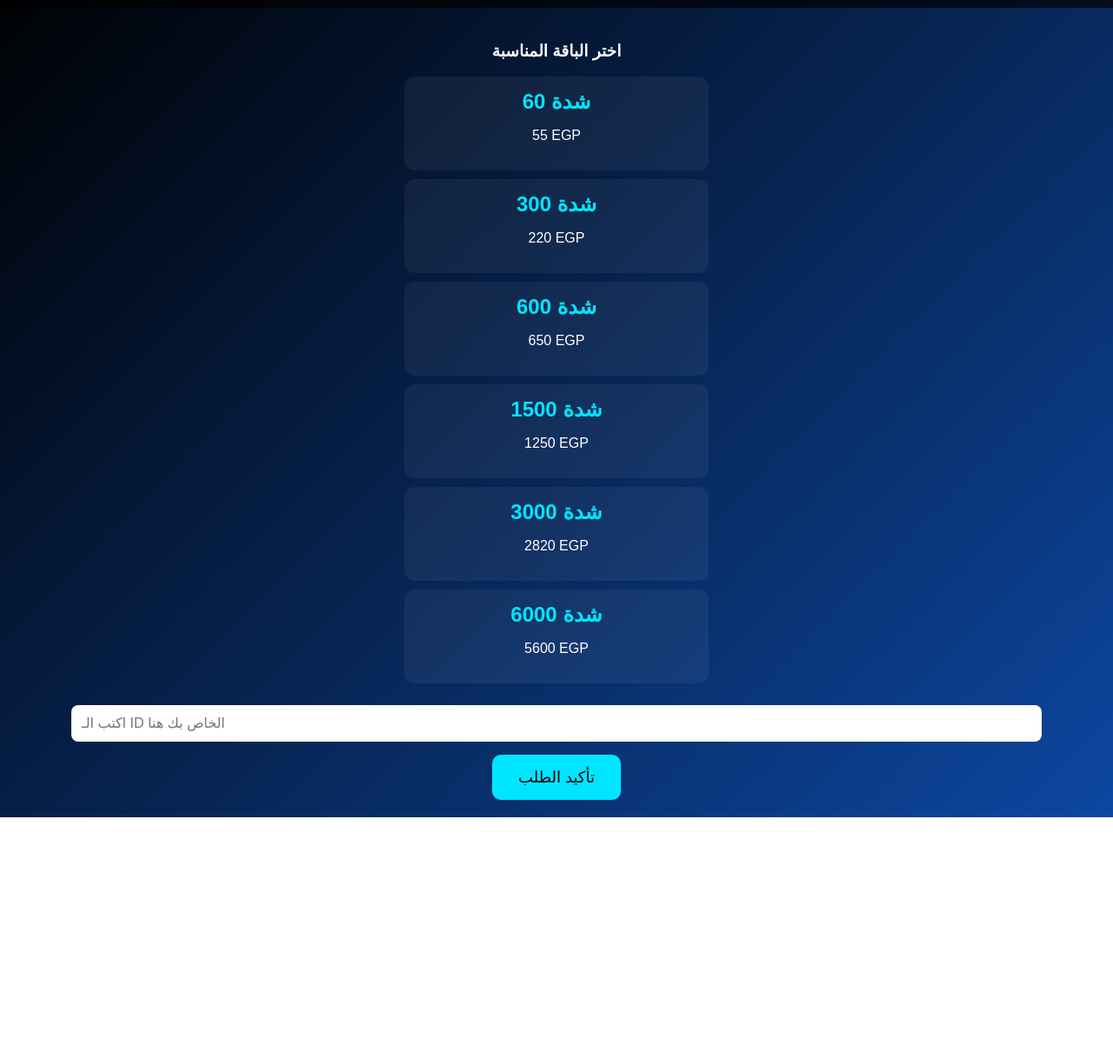
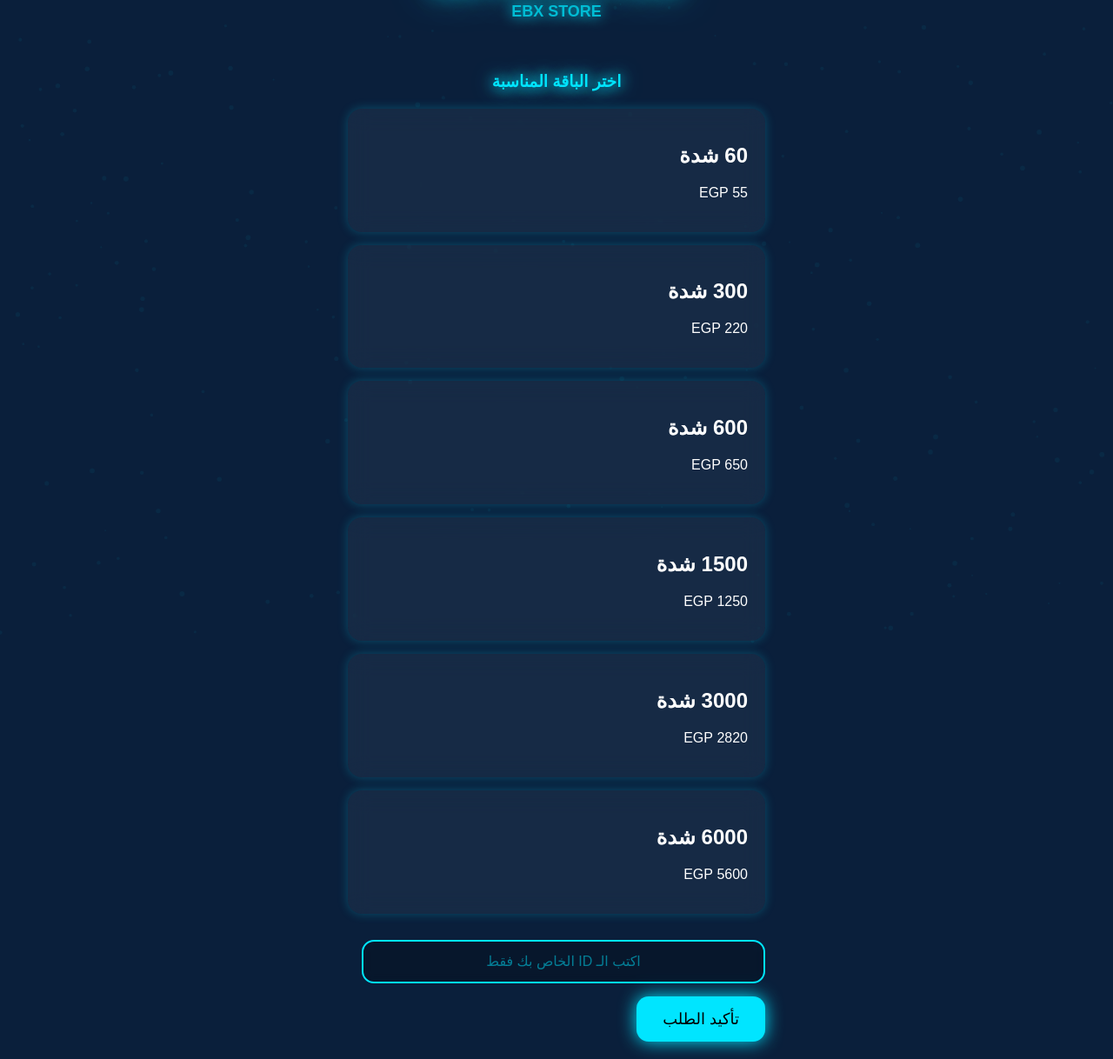
Before and after one commit to eissaabdalmwla7-cpu/ebx-game-store, a plain HTML site: page index.html in a window 1280 px wide. Shown: the part 59-1277 px from the top of the page at 87% size. Before the commit the page ends 999 px from the top, so only its background shows below. Drawn offline with Linux system fonts and the light colour scheme.

Commit message:
Update index.html

```diff
--- a/index.html
+++ b/index.html
@@ -1,140 +1,217 @@
-<html>
+<!doctype html>
+<html lang="ar" dir="rtl">
 <head>
 <meta charset="UTF-8">
 <meta name="viewport" content="width=device-width, initial-scale=1.0">
-  <title>EBX GAME STORE</title>
+<title>EBX GAME STORE - Ultimate PS5 Style</title>
 <style>
-        body {
-            font-family: 'Tajawal', sans-serif;
-            background: linear-gradient(135deg, #000000, #0d47a1);
-            color: white;
-            margin: 0;
-            padding: 0;
-            text-align: center;
+body{margin:0;padding:0;font-family:'Tajawal',sans-serif;color:white;overflow-x:hidden;background:#0a1f3b;}
+canvas#bgCanvas{position:fixed;top:0;left:0;width:100%;height:100%;z-index:-1;}
+header{font-size:32px;font-weight:bold;color:#00e5ff;text-align:center;padding:20px;text-shadow:0 0 25px #00e5ff,0 0 45px #00bcd4;}
+header small{display:block;font-size:18px;color:#00bcd4;text-shadow:0 0 15px #00e5ff;margin-top:5px;}
+.container{max-width:480px;margin:0 auto;padding:20px;}
+h3{color:#00e5ff;text-align:center;margin-bottom:20px;text-shadow:0 0 15px #00e5ff,0 0 25px #00bcd4;}
+.price-card{
+  background: rgba(255,255,255,0.05);
+  backdrop-filter:blur(12px);
+  border-radius:16px;
+  padding:20px;
+  margin:15px auto;
+  cursor:pointer;
+  transition:0.3s;
+  box-shadow:0 0 12px rgba(0,229,255,0.25);
+  position:relative;
+  transform-style: preserve-3d;
+  perspective: 1000px;
+  opacity:0;
+  animation:fadeIn 0.6s forwards;
 }
-        header {
-            background: rgba(0,0,0,0.7);
-            padding: 20px;
-            font-size: 24px;
-            font-weight: bold;
-            color: #00e5ff;
-            letter-spacing: 1px;
+.price-card:hover{
+  transform: scale(1.08) rotateY(5deg) rotateX(5deg);
+  box-shadow:0 0 55px #00e5ff,0 0 70px #00bcd4;
+  background: rgba(0,229,255,0.15);
 }
-        .container {
-            padding: 20px;
+.price-card.selected{
+  outline:2px solid rgba(0,229,255,0.5);
+  box-shadow:0 6px 50px rgba(0,229,255,0.35);
 }
-        .price-card {
-            background: rgba(255,255,255,0.05);
-            border-radius: 12px;
-            padding: 15px;
-            margin: 10px auto;
-            max-width: 320px;
-            cursor: pointer;
-            transition: transform 0.2s;
+.check-badge{
+  position:absolute;
+  left:14px;
+  top:14px;
+  background: rgba(0,229,255,0.15);
+  color:#00e5ff;
+  border-radius:6px;
+  padding:5px 10px;
+  font-size:12px;
+  display:none;
+  align-items:center;
 }
-        .price-card:hover {
-            transform: scale(1.05);
-            background: rgba(0,229,255,0.1);
+.price-card.selected .check-badge{display:flex;}
+input#playerID{
+  width:90%;
+  padding:14px;
+  border-radius:14px;
+  border:2px solid #00e5ff;
+  margin-top:15px;
+  font-size:16px;
+  background: rgba(0,0,0,0.25);
+  color:#00e5ff;
+  text-align:center;
+  backdrop-filter:blur(6px);
 }
-        .price-card h2 {
-            margin: 0;
-            color: #00e5ff;
+input#playerID::placeholder{color:rgba(0,229,255,0.5);}
+input#playerID:focus{box-shadow:0 0 30px #00e5ff;background:rgba(0,0,0,0.5);outline:none;}
+button{background:#00e5ff;color:black;border:none;padding:15px 30px;font-size:18px;border-radius:14px;margin-top:15px;cursor:pointer;transition:0.25s;box-shadow:0 0 20px #00e5ff;}
+button:hover{background:#00bcd4;box-shadow:0 0 65px #00e5ff,0 0 80px #00bcd4;}
+#loadingScreen{
+  position:fixed;top:0;left:0;width:100%;height:100%;
+  background:#0a1f3b;display:flex;flex-direction:column;justify-content:center;align-items:center;z-index:9999;
 }
-        input {
-            width: 90%;
-            padding: 12px;
-            border-radius: 8px;
-            border: none;
-            margin-top: 15px;
-            font-size: 16px;
+#loadingScreen .loader{
+  width:80px;height:80px;border:8px solid rgba(0,229,255,0.2);border-top:8px solid #00e5ff;border-radius:50%;animation:spin 1s linear infinite;margin-bottom:15px;
 }
-        button {
-            background: #00e5ff;
-            color: black;
-            border: none;
-            padding: 15px 30px;
-            font-size: 18px;
-            border-radius: 10px;
-            margin-top: 15px;
-            cursor: pointer;
-            transition: 0.2s;
-        }
-        button:hover {
-            background: #00bcd4;
-        }
+#loadingScreen p{color:#00e5ff;font-size:18px;text-shadow:0 0 15px #00e5ff;}
+#checkingWrap{display:none;flex-direction:column;align-items:center;gap:15px;margin-top:20px;}
+.checking-circle{width:80px;height:80px;border:8px solid rgba(0,229,255,0.2);border-top:8px solid #00e5ff;border-radius:50%;animation:spin 1s linear infinite;}
+#checkingText{color:#00e5ff;font-weight:bold;text-align:center;}
+#whatsappNumbers{display:none;margin-top:20px;}
+.contact-box{background: rgba(0,229,255,0.12);backdrop-filter:blur(12px);border:2px solid #00e5ff;border-radius:16px;padding:20px;margin:15px auto;max-width:300px;cursor:pointer;transition:0.3s;box-shadow:0 0 35px rgba(0,229,255,0.35);opacity:0;animation:fadeInScale 0.6s forwards;}
+.contact-box:nth-child(1){animation-delay:0.1s;}
+.contact-box:nth-child(2){animation-delay:0.2s;}
+.contact-box:hover{transform:scale(1.08);box-shadow:0 0 70px #00e5ff,0 0 90px #00bcd4;}
+.contact-title{color:#00e5ff;font-size:18px;font-weight:bold;margin-bottom:8px;}
+.contact-number{color:white;font-size:16px;}
+#tinyToast{position:fixed;bottom:20px;left:50%;transform:translateX(-50%);background:rgba(0,229,255,0.15);color:#00e5ff;padding:12px 18px;border-radius:10px;display:none;box-shadow:0 6px 30px rgba(0,229,255,0.1);font-weight:700;}
+@keyframes fadeIn{from{opacity:0;} to{opacity:1;}}
+@keyframes fadeInScale{from{opacity:0; transform:scale(0.8);}to{opacity:1; transform:scale(1);}}
+@keyframes spin{0%{transform:rotate(0deg);}100%{transform:rotate(360deg);}}
 </style>
 </head>
 <body>
+<canvas id="bgCanvas"></canvas>
+
 <header>
  EBX GAME STORE
+ <small>EBX STORE</small>
 </header>
-  <div class="container">
+
+<div id="loadingScreen">
+ <div class="loader"></div>
+ <p>جارٍ تحميل EBX STORE...</p>
+</div>
+
+<div class="container" style="display:none;">
  <h3>اختر الباقة المناسبة</h3>
-   <div class="price-card" onclick="selectUC('60', 55)">
-    <h2>60 شدة</h2>
-    <p>55 EGP</p>
+ <div class="price-card" onclick="selectUCCard(this,'60',55)"><div class="check-badge">✓ مختارة</div><h2>60 شدة</h2><p>55 EGP</p></div>
+ <div class="price-card" onclick="selectUCCard(this,'300',220)"><div class="check-badge">✓ مختارة</div><h2>300 شدة</h2><p>220 EGP</p></div>
+ <div class="price-card" onclick="selectUCCard(this,'600',650)"><div class="check-badge">✓ مختارة</div><h2>600 شدة</h2><p>650 EGP</p></div>
+ <div class="price-card" onclick="selectUCCard(this,'1500',1250)"><div class="check-badge">✓ مختارة</div><h2>1500 شدة</h2><p>1250 EGP</p></div>
+ <div class="price-card" onclick="selectUCCard(this,'3000',2820)"><div class="check-badge">✓ مختارة</div><h2>3000 شدة</h2><p>2820 EGP</p></div>
+ <div class="price-card" onclick="selectUCCard(this,'6000',5600)"><div class="check-badge">✓ مختارة</div><h2>6000 شدة</h2><p>5600 EGP</p></div>
+
+ <input type="text" id="playerID" placeholder="اكتب الـ ID الخاص بك فقط" maxlength="10">
+ <button onclick="prepareOrder()">تأكيد الطلب</button>
+
+ <div id="checkingWrap">
+  <div class="checking-circle"></div>
+  <div id="checkingText">يتم التحقق من الـID</div>
  </div>
-   <div class="price-card" onclick="selectUC('300', 220)">
-    <h2>300 شدة</h2>
-    <p>220 EGP</p>
+
+ <div id="whatsappNumbers">
+  <div class="contact-box" onclick="sendToWhatsApp('+201206442534')">
+   <div class="contact-title">التواصل مع عيسى</div>
+   <div class="contact-number">+201206442534</div>
   </div>
-   <div class="price-card" onclick="selectUC('600', 650)">
-    <h2>600 شدة</h2>
-    <p>650 EGP</p>
-   </div>
-   <div class="price-card" onclick="selectUC('1500', 1250)">
-    <h2>1500 شدة</h2>
-    <p>1250 EGP</p>
-   </div>
-   <div class="price-card" onclick="selectUC('3000', 2820)">
-    <h2>3000 شدة</h2>
-    <p>2820 EGP</p>
-   </div>
-   <div class="price-card" onclick="selectUC('6000', 5600)">
-    <h2>6000 شدة</h2>
-    <p>5600 EGP</p>
-   </div>
-   <input type="text" id="playerID" placeholder="اكتب الـ ID الخاص بك هنا"> <button onclick="prepareOrder()">تأكيد الطلب</button> <!-- أزرار إرسال للرقمين -->
-   <div id="whatsappButtons" style="display:none;"> <button onclick="sendToWhatsApp('+201206442534')">إرسال للرقم الأول عيسى</button> <button onclick="sendToWhatsApp('+201029909720')">إرسال للرقم الثاني عبدالحميد</button>
+  <div class="contact-box" onclick="sendToWhatsApp('+201010840319')">
+   <div class="contact-title">التواصل مع عبدالحميد</div>
+   <div class="contact-number">+201010840319</div>
   </div>
  </div>
+ <div id="tinyToast">تم فتح واتساب</div>
+
+ <audio id="bgMusic" loop autoplay>
+  <source src="ps4_theme.mp3" type="audio/mpeg">
+ </audio>
+</div>
+
 <script>
-    let selectedUC = '';
-    let selectedPrice = '';
-    let message = '';
+// --- BACKGROUND PARTICLES ---
+const canvas=document.getElementById('bgCanvas'),ctx=canvas.getContext('2d');
+canvas.width=window.innerWidth; canvas.height=window.innerHeight;
+window.addEventListener('resize',()=>{canvas.width=window.innerWidth;canvas.height=window.innerHeight;});
+let particles=[];
+for(let i=0;i<250;i++){particles.push({x:Math.random()*canvas.width,y:Math.random()*canvas.height,r:Math.random()*2+1,dx:(Math.random()-0.5)*0.6,dy:(Math.random()-0.5)*0.6});}
+let mouse={x:0,y:0};
+window.addEventListener('mousemove',e=>{mouse.x=e.clientX;mouse.y=e.clientY;});
+function drawBG(){
+  ctx.clearRect(0,0,canvas.width,canvas.height);
+  particles.forEach(p=>{
+    ctx.beginPath();
+    ctx.arc(p.x,p.y,p.r,0,Math.PI*2);
+    ctx.fillStyle='rgba(0,229,255,0.05)';
+    ctx.fill();
+    let distX=mouse.x-p.x,distY=mouse.y-p.y,dist=Math.sqrt(distX*distX+distY*distY);
+    if(dist<100){p.x-=distX*0.001;p.y-=distY*0.001;}
+    p.x+=p.dx;p.y+=p.dy;
+    if(p.x<0)p.x=canvas.width;if(p.x>canvas.width)p.x=0;
+    if(p.y<0)p.y=canvas.height;if(p.y>canvas.height)p.y=0;
+  });
+  requestAnimationFrame(drawBG);
+}
+drawBG();
 
-    function selectUC(uc, price) {
-        selectedUC = uc;
-        selectedPrice = price;
-        alert(`✅ تم اختيار ${uc} شدة بسعر ${price} EGP`);
+// --- LOADING SCREEN ---
+window.addEventListener('load',()=>{
+  setTimeout(()=>{
+    document.getElementById('loadingScreen').style.display='none';
+    document.querySelector('.container').style.display='block';
+  },2500); // simulate PS5 loading
+});
+
+// --- LOGIC ---
+let selectedUC='',selectedPrice='',message='';
+function selectUCCard(el,uc,price){
+  document.querySelectorAll('.price-card').forEach(c=>c.classList.remove('selected'));
+  el.classList.add('selected');
+  selectedUC=uc;
+  selectedPrice=price;
 }
 
-    function prepareOrder() {
-        const playerID = document.getElementById('playerID').value.trim();
-        if (!selectedUC || !selectedPrice) {
-            alert("⚠ يرجى اختيار الباقة أولاً");
-            return;
-        }
-        if (!playerID) {
-            alert("⚠ يرجى إدخال الـ ID أو اسمك في ببجي");
-            return;
-        }
+const playerIDInput=document.getElementById('playerID');
+playerIDInput.addEventListener('input',function(){
+  this.value=this.value.replace(/[^0-9]/g,'');
+  if(this.value.length>10)this.value=this.value.slice(0,10);
+});
 
-        message = `طلب شحن UC PUBG
+function prepareOrder(){
+  const playerID=playerIDInput.value.trim();
+  if(!selectedUC||!selectedPrice){alert('اختر الباقة أولاً');return;}
+  if(playerID.length!==10){alert('أدخل ID صحيح من 10 أرقام');return;}
+
+  message=`أهلاً بك في EBX GAME STORE
+طلب شحن UC PUBG
 🎮 ID اللاعب: ${playerID}
 💰 السعر: ${selectedPrice} EGP
 🔢 عدد الشدات: ${selectedUC}`;
 
-        // إظهار زرارين الإرسال
-        document.getElementById("whatsappButtons").style.display = "block";
+  document.getElementById('checkingWrap').style.display='flex';
+  document.getElementById('whatsappNumbers').style.display='none';
+  document.getElementById('checkingText').innerText='يتم التحقق من الـID';
+
+  // fake verification animation
+  setTimeout(()=>{
+    document.getElementById('checkingText').innerText='تم تأكيد الـID ✅';
+    setTimeout(()=>{
+      document.getElementById('checkingWrap').style.display='none';
+      document.getElementById('whatsappNumbers').style.display='block';
+    },2000);
+  },3000);
 }
 
-    function sendToWhatsApp(phoneNumber) {
-        if (!message) {
-            alert("⚠ يرجى إعداد الطلب أولاً");
-            return;
-        }
-        window.open(`https://wa.me/${phoneNumber}?text=${encodeURIComponent(message)}`, "_blank");
+function sendToWhatsApp(phone){
+  if(!message){alert('الرجاء تأكيد الطلب أولاً');return;}
+  window.open(`https://wa.me/${phone}?text=${encodeURIComponent(message)}`,'_blank');
 }
 </script>
 </body>
```
Lines whose indentation alone changed are shown as unchanged.
